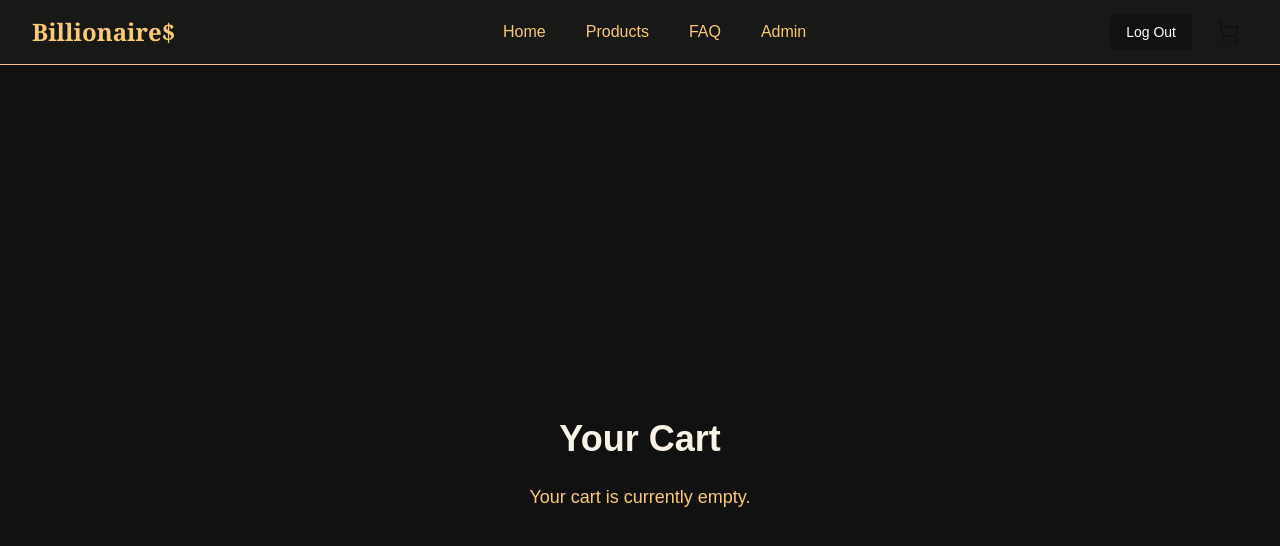
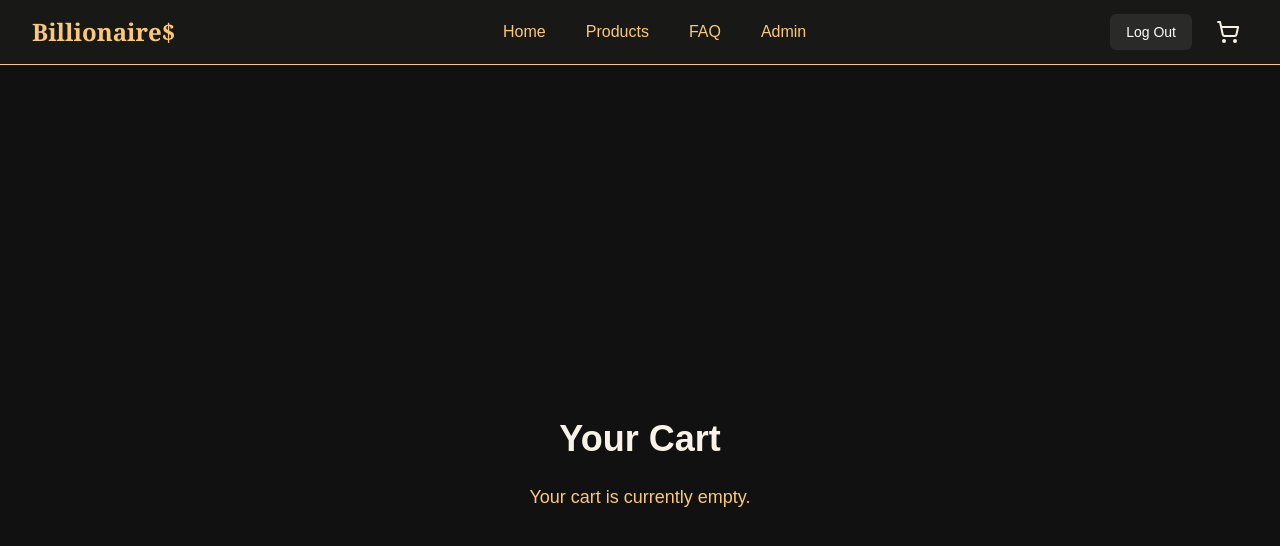
Before and after one commit to victordupreez0/Code_Blooded_DV200_S1SA2_Ecommerce_App, a React (Vite) app in the folder frontend/: page /cart in a window 1280 px wide. Shown: the top 546 px of the page. Built offline with nearby package versions, Linux system fonts and the light colour scheme; sample sign-in values are in the browser's storage.

Commit message:
Navbar UI

```diff
--- a/frontend/src/components/Navbar.tsx
+++ b/frontend/src/components/Navbar.tsx
@@ -75,13 +75,13 @@ const Navbar: React.FC = () => {
               <>
                 <button
                   onClick={handleLogout}
-                  className="bg-luxury-black text-white hover:bg-luxury-brown-darker px-4 py-2 rounded-md text-sm font-medium"
+                  className="bg-luxury-secondaryBG text-white hover:bg-luxury-brown-darker px-4 py-2 rounded-md text-sm font-medium"
                 >
                   Log Out
                 </button>
                 <Link
                   to="/cart"
-                  className="ml-4 flex items-center justify-center p-2 rounded-md text-luxury-black hover:text-luxury-gold-dark hover:bg-luxury-brown-light transition relative"
+                  className="ml-4 flex items-center justify-center p-2 rounded-md text-luxury-white hover:text-luxury-gold-dark hover:bg-luxury-brown-light transition relative"
                   title="View Cart"
                 >
                   <ShoppingCart className="h-6 w-6" />
--- a/frontend/src/pages/Cart.tsx
+++ b/frontend/src/pages/Cart.tsx
@@ -40,12 +40,12 @@ const Cart: React.FC = () => {
         ) : (
           <div className="w-full max-w-2xl space-y-4">
             {cart.map(item => (
-              <div key={item._id} className="flex border border-luxury-brown-darker items-center bg-luxury-brown-darker rounded-l shadow p-4 gap-4 text-luxury-white hover:border-luxury-primaryGold">
+              <div key={item._id} className="flex border border-luxury-brown-darker items-center bg-luxury-brown-darker rounded-3xl shadow p-4 gap-4 text-luxury-white hover:border-luxury-primaryGold">
                 {item.imageUrl && (
                   <img
                     src={item.imageUrl.startsWith('http') ? item.imageUrl : `http://localhost:3000${item.imageUrl}`}
                     alt={item.name}
-                    className="w-[160px] h-[80px] object-cover rounded-2xl "
+                    className="w-[160px] h-[80px] object-cover rounded-xl "
                   />
                 )}
                 <div className="flex-1">
--- a/frontend/tailwind.config.ts
+++ b/frontend/tailwind.config.ts
@@ -30,6 +30,7 @@ export default {
 					black: "#111111",
 					white: "#F8F3E6",
 					offwhite: "#FFF4E0",
+					secondaryBG: "#2a2a28",
 					primaryGold: "#f9c976",
 					primaryBG: "#3e3629",
 					grey: "#343434",
```
